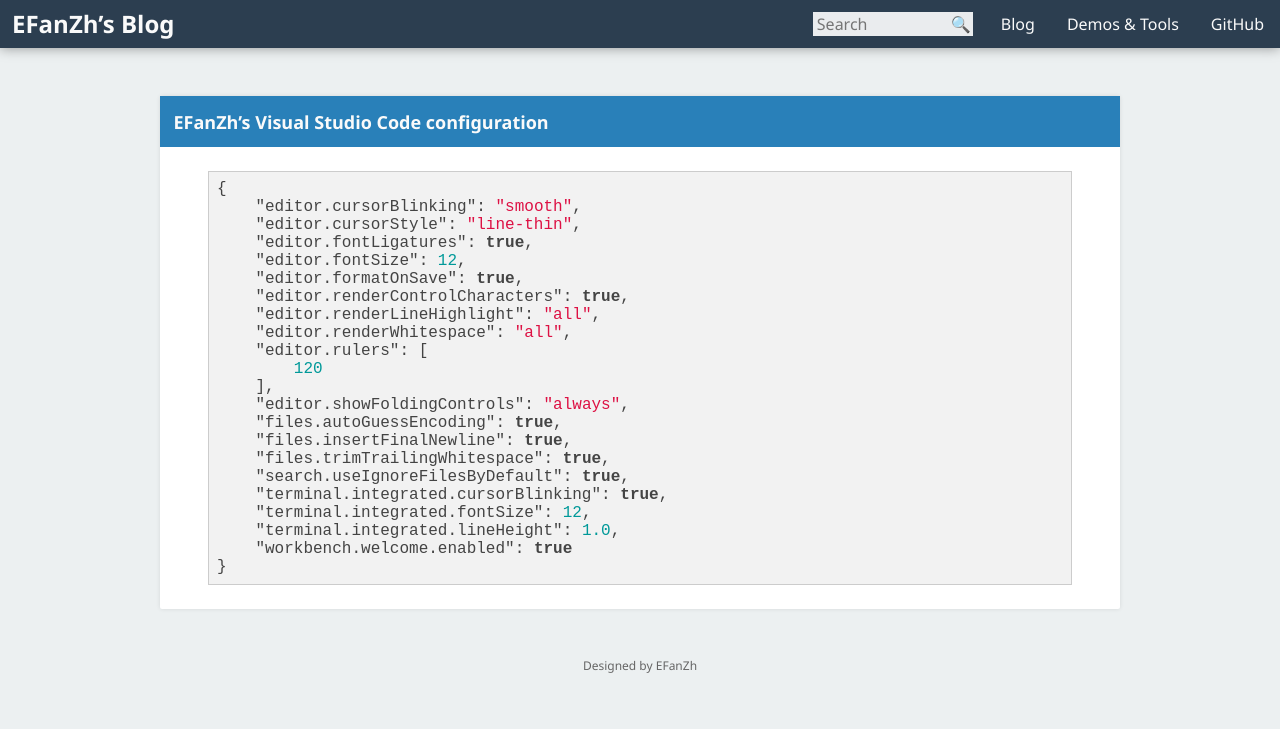
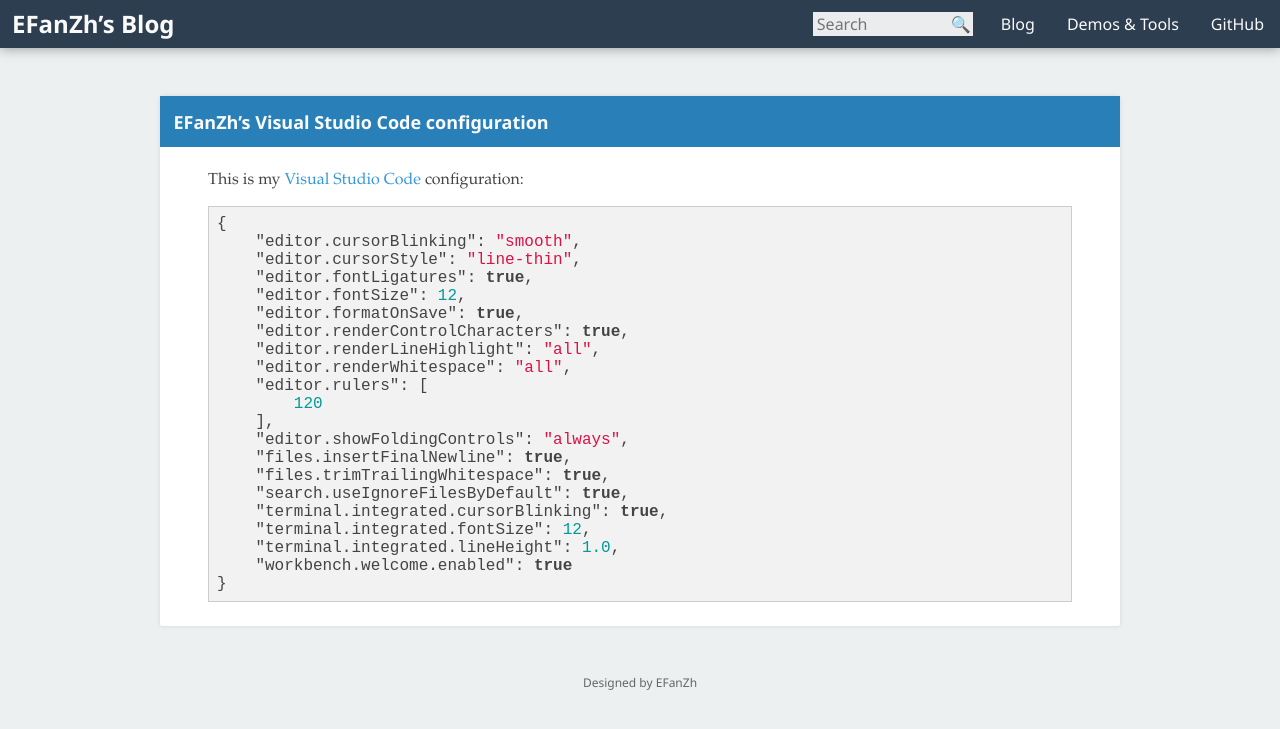
Before and after one commit to EFanZh/efanzh.github.io, a Jekyll site: the page built from _posts/2016-04-29-visual-studio-code-configuration.md, in a window 1280 px wide. Shown: the top 729 px of the page. Built offline with Jekyll 4.4.1, drawn with Linux system fonts in a browser that asks for light colours.

Commit message:
Do not guess file encoding

````diff
--- a/_posts/2016-04-29-visual-studio-code-configuration.md
+++ b/_posts/2016-04-29-visual-studio-code-configuration.md
@@ -1,6 +1,8 @@
 ---
 title: EFanZh’s Visual Studio Code configuration
 ---
+
+This is my [Visual Studio Code](https://code.visualstudio.com) configuration:
 
 ```json
 {
@@ -16,7 +18,6 @@
         120
     ],
     "editor.showFoldingControls": "always",
-    "files.autoGuessEncoding": true,
     "files.insertFinalNewline": true,
     "files.trimTrailingWhitespace": true,
     "search.useIgnoreFilesByDefault": true,
````
